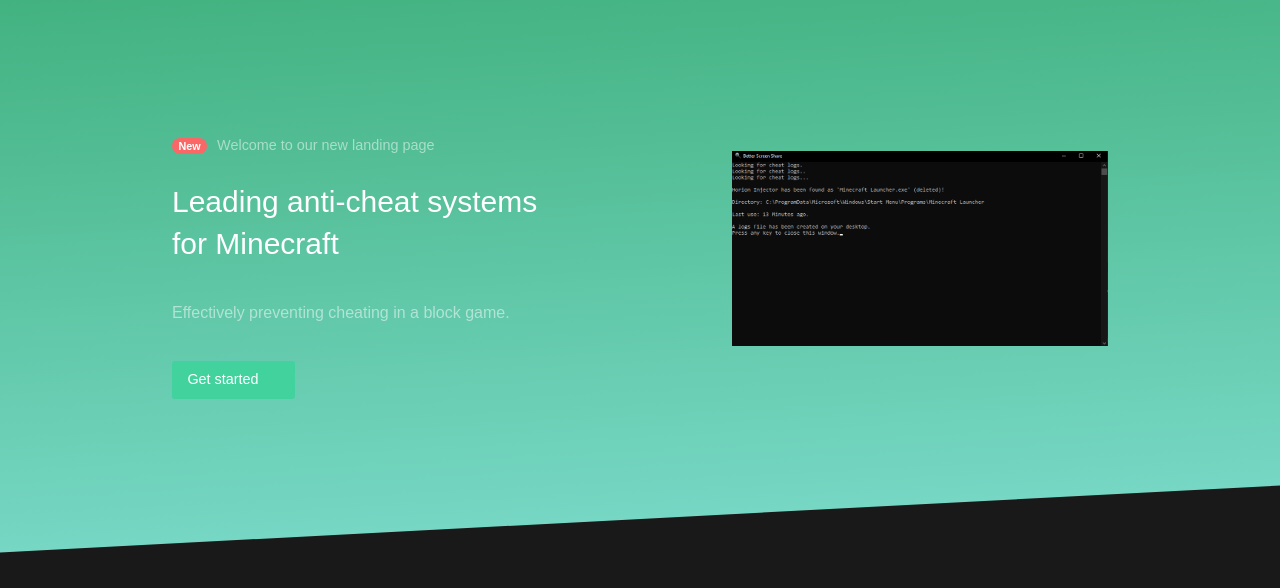
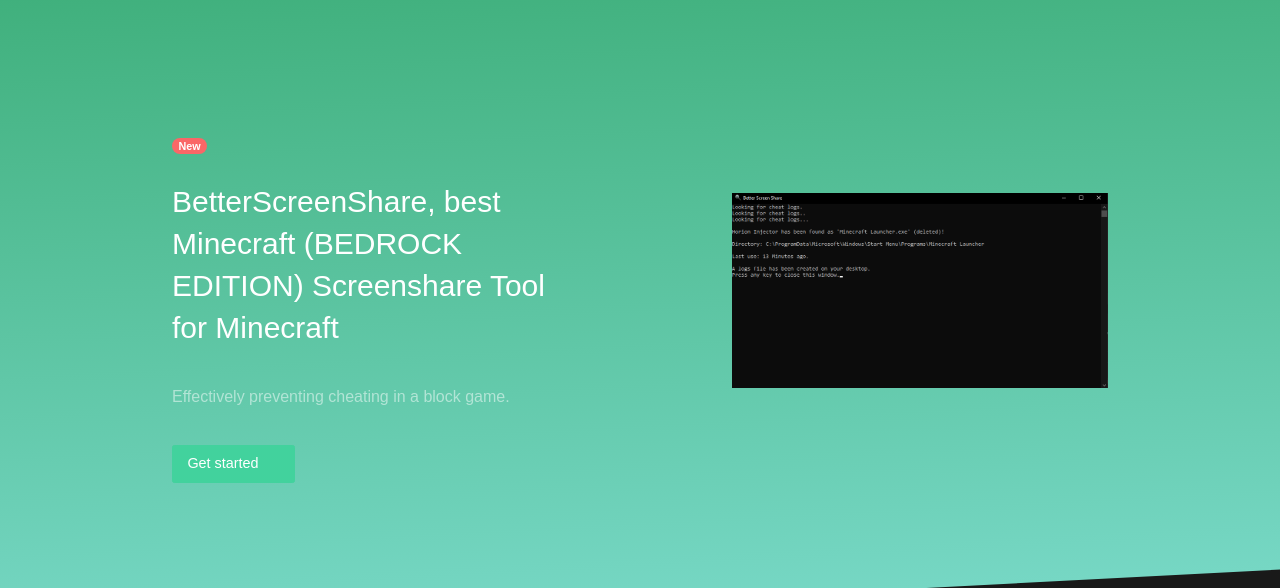
Before and after one commit to Ak79k/test, a plain HTML site: page index.html in a window 1280 px wide. Shown: the part 147-735 px from the top of the page. Drawn offline with Linux system fonts and the light colour scheme; some icons are missing; files whose address does not match are found by name; a web font is replaced by a local one.

Commit message:
Update index.html

```diff
--- a/index.html
+++ b/index.html
@@ -149,10 +149,9 @@
 						<div class="mt-md-4">
 							<div>
 								<span class="badge badge-danger badge-pill">New</span>
-								<span class="text-white-50 ml-1">Welcome to our new landing page</span>
 							</div>
 							<h2 class="text-white font-weight-normal mb-4 mt-3 hero-title">
-								Leading anti-cheat systems<br>for Minecraft
+								BetterScreenShare, best Minecraft (BEDROCK EDITION) Screenshare Tool<br>for Minecraft
 							</h2>
 							<p class="mb-4 font-16 text-white-50">Effectively preventing cheating in a block game.</p>
 							<a href="https://dash.paladin.ac/" class="btn btn-success">Get started <i class="mdi mdi-arrow-right ml-1"></i></a>
```
